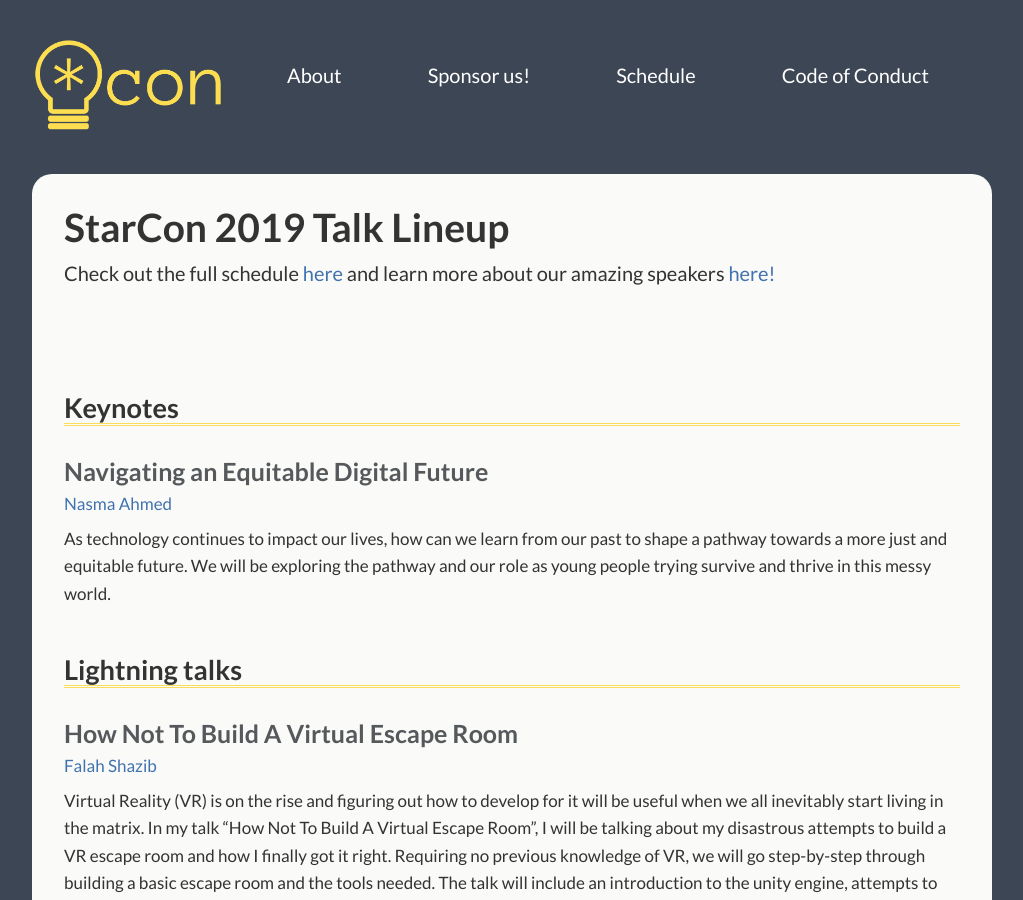
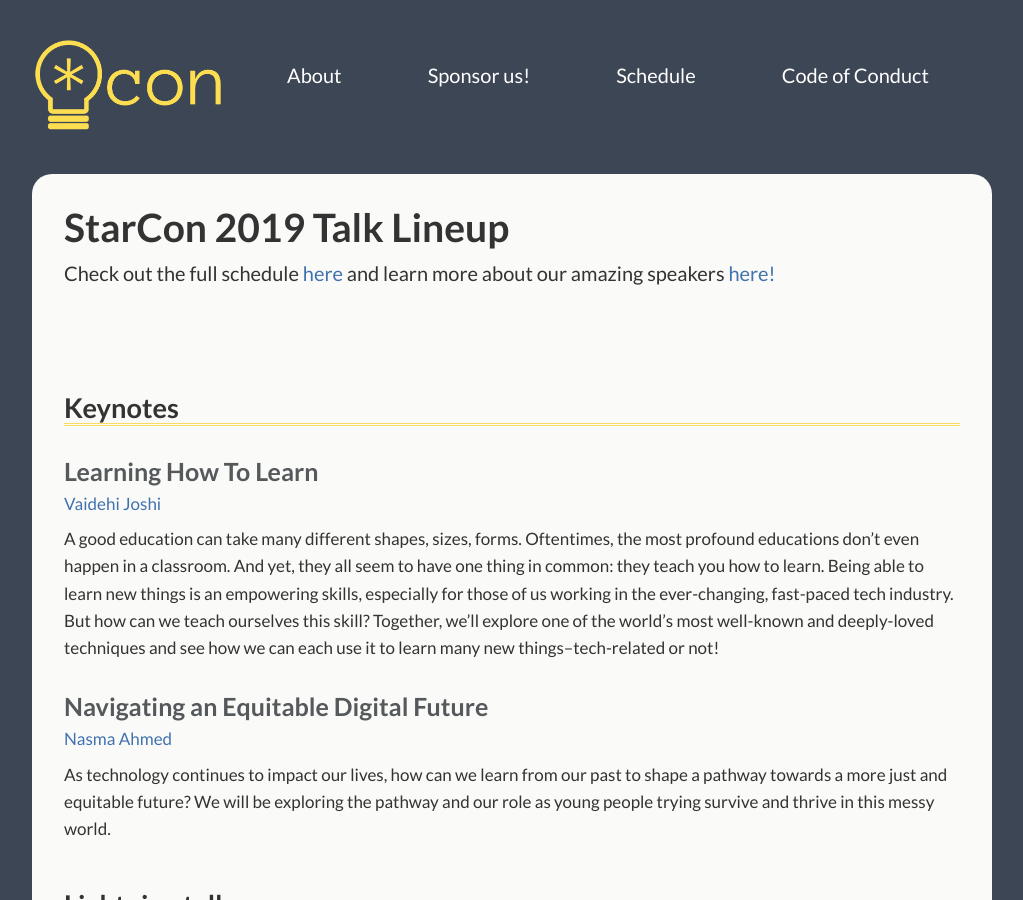
Before and after one commit to StarConKW/starconkw.github.io, a Jekyll site: the page built from _pages/talks.md, in a window 1280 px wide and 900 px high. Shown: the whole window, without its empty margins (128-1151 px from the left). Built offline with Jekyll 4.4.1, drawn with Linux system fonts in a browser that asks for light colours.

Commit message:
and vaidehi

```diff
--- a/_pages/talks.md
+++ b/_pages/talks.md
@@ -14,12 +14,20 @@ Check out the full schedule [here](/schedule) and learn more about our amazing s
 
 ## Keynotes
 
+### Learning How To Learn
+
+[Vaidehi Joshi](/speakers#vaidehi-joshi)
+
+<p class="abstract">
+A good education can take many different shapes, sizes, forms. Oftentimes, the most profound educations don't even happen in a classroom. And yet, they all seem to have one thing in common: they teach you how to learn. Being able to learn new things is an empowering skills, especially for those of us working in the ever-changing, fast-paced tech industry. But how can we teach ourselves this skill? Together, we’ll explore one of the world’s most well-known and deeply-loved techniques and see how we can each use it to learn many new things--tech-related or not!
+</p>
+
 ### Navigating an Equitable Digital Future
 
 [Nasma Ahmed](/speakers#nasma-ahmed)
 
 <p class="abstract">
-As technology continues to impact our lives, how can we learn from our past to shape a pathway towards a more just and equitable future. We will be exploring the pathway and our role as young people trying survive and thrive in this messy world.
+As technology continues to impact our lives, how can we learn from our past to shape a pathway towards a more just and equitable future? We will be exploring the pathway and our role as young people trying survive and thrive in this messy world.
 </p>
 
 ## Lightning talks
```
Also changed, not shown: _pages/speakers.md (+2 -0 lines).
